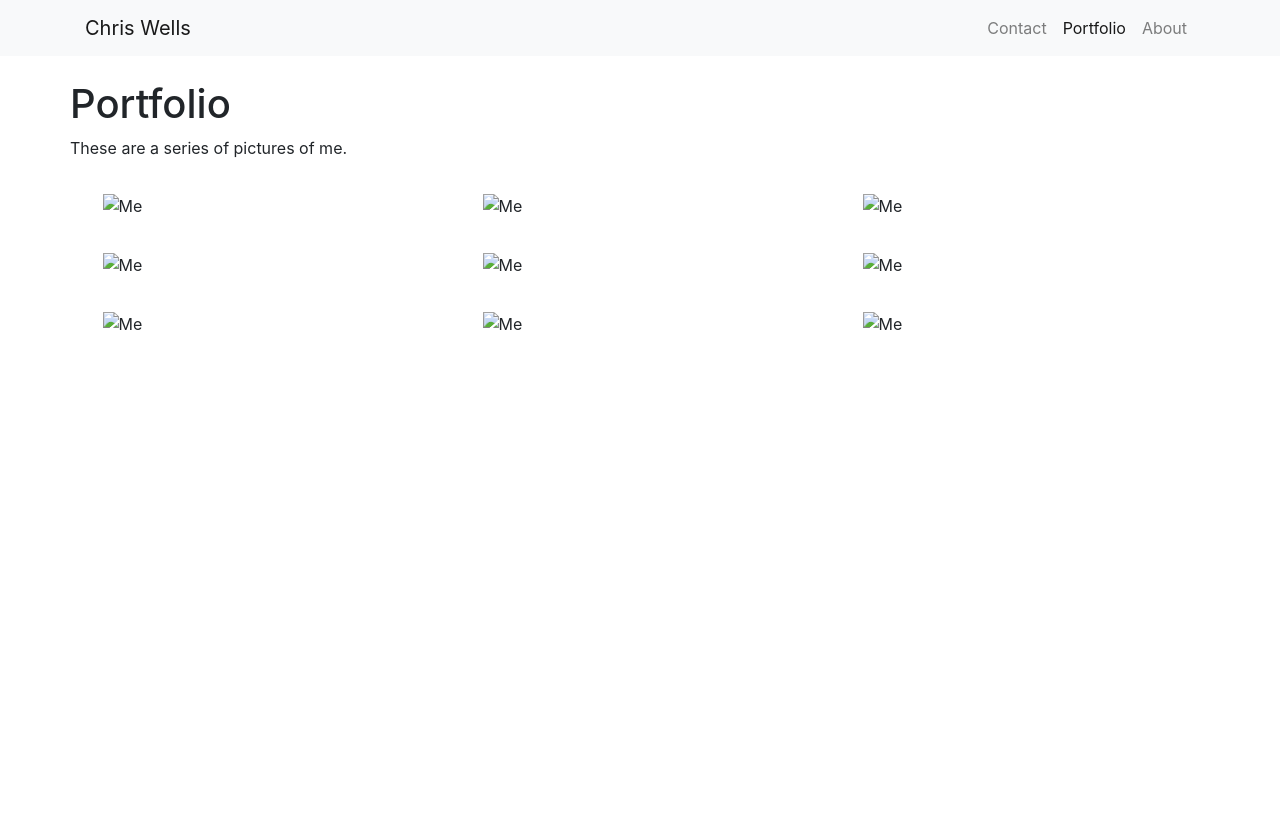
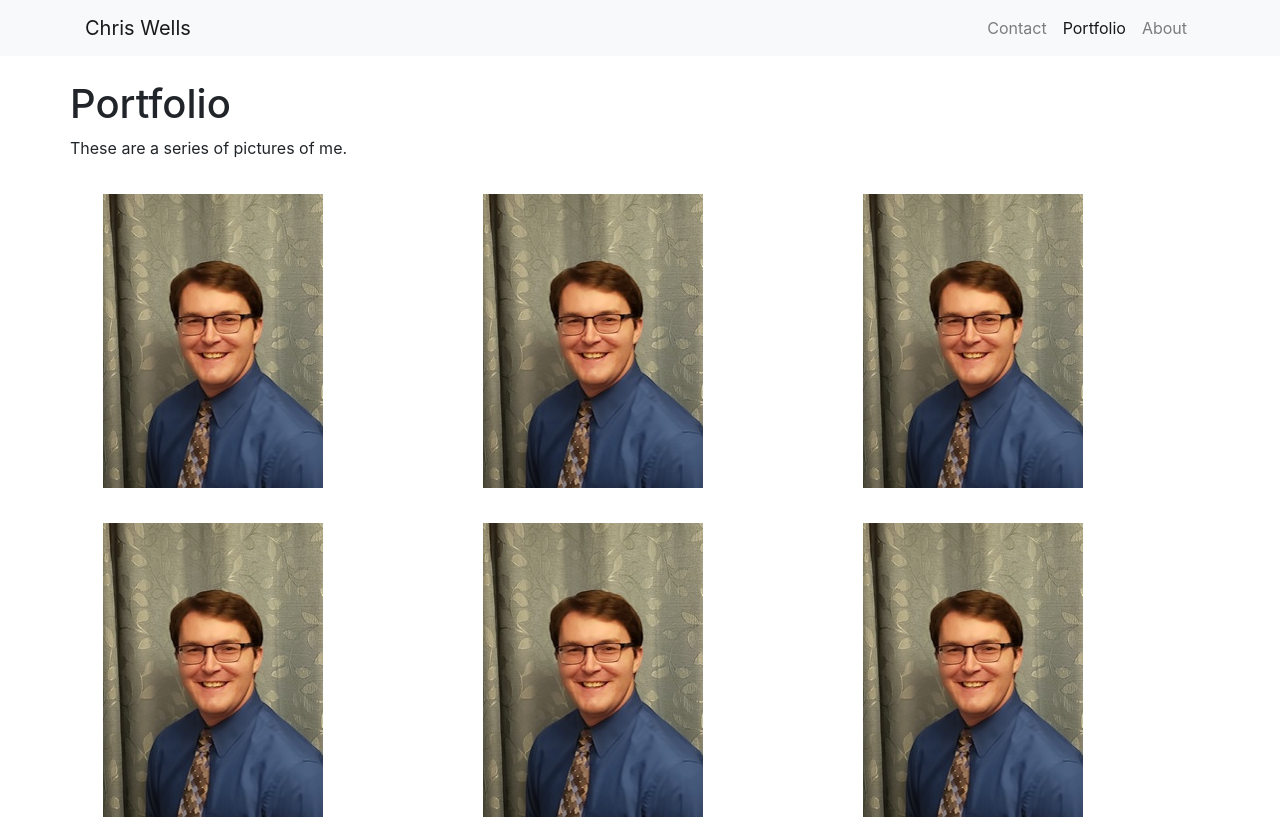
Before and after one commit to chriswells1995/Chris_W_Portfolio, a plain HTML site: page portfolio.html in a window 1280 px wide. Shown: the top 819 px of the page. Drawn offline with nearby package versions, Linux system fonts and the light colour scheme; the site is published under a folder, as on GitHub Pages, so addresses that start at the root find nothing.

Commit message:
Photos Updated Again

```diff
--- a/portfolio.html
+++ b/portfolio.html
@@ -63,13 +63,13 @@
                      <div class="row">
 
                       <div class="col-md-4">
-                        <img class = "pad" src="/pics/profile picture.jpg" alt="Me">
+                        <img class = "pad" src="./pics/profile picture.jpg" alt="Me">
                       </div>
                       <div class="col-md-4">
-                        <img class = "pad" src="/pics/profile picture.jpg" alt="Me">
+                        <img class = "pad" src="./pics/profile picture.jpg" alt="Me">
                       </div>
                       <div class="col-md-4">
-                        <img class = "pad" src="/pics/profile picture.jpg" alt="Me">
+                        <img class = "pad" src="./pics/profile picture.jpg" alt="Me">
                       </div>
 
                      </div>
@@ -78,13 +78,13 @@
                      <div class="row">
 
                       <div class="col-md-4">
-                        <img class = "pad" src="/pics/profile picture.jpg" alt="Me">
+                        <img class = "pad" src="./pics/profile picture.jpg" alt="Me">
                       </div>
                       <div class="col-md-4">
-                        <img class = "pad" src="/pics/profile picture.jpg" alt="Me">
+                        <img class = "pad" src="./pics/profile picture.jpg" alt="Me">
                       </div>
                       <div class="col-md-4">
-                        <img class = "pad" src="/pics/profile picture.jpg" alt="Me">
+                        <img class = "pad" src="./pics/profile picture.jpg" alt="Me">
                       </div>
 
                      </div>
@@ -93,13 +93,13 @@
                      <div class="row">
 
                       <div class="col-md-4">
-                        <img class = "pad" src="/pics/profile picture.jpg" alt="Me">
+                        <img class = "pad" src="./pics/profile picture.jpg" alt="Me">
                       </div>
                       <div class="col-md-4">
-                        <img class = "pad" src="/pics/profile picture.jpg" alt="Me">
+                        <img class = "pad" src="./pics/profile picture.jpg" alt="Me">
                       </div>
                       <div class="col-md-4">
-                        <img class = "pad" src="/pics/profile picture.jpg" alt="Me">
+                        <img class = "pad" src="./pics/profile picture.jpg" alt="Me">
                       </div>
 
                      </div>
```
Also changed, not shown: index.html (+1 -1 lines).
